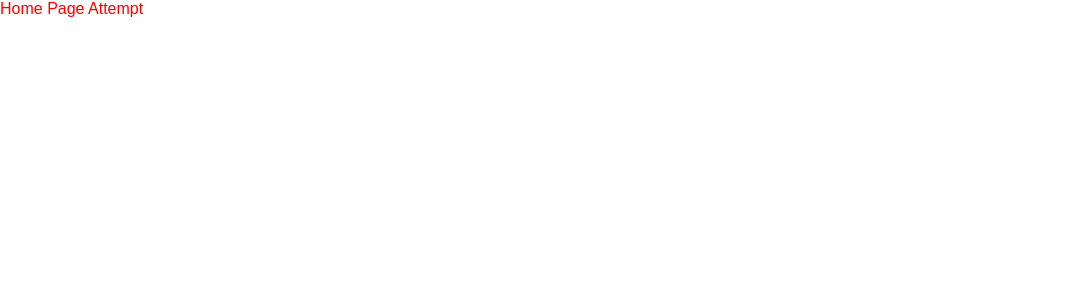
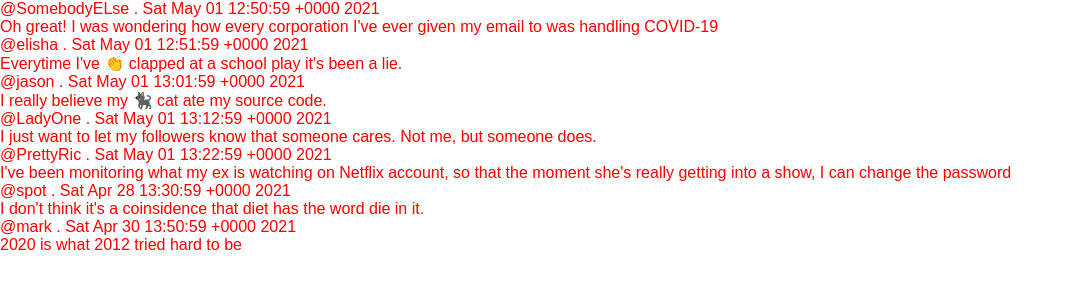
Before and after one commit to The-Flying-Dev/Project-3, a React (Create React App) app: page / in a window 1280 px wide. Shown: the top 300 px of the page, without its empty margins (0-1074 px from the left). Built offline with nearby package versions, Linux system fonts and the light colour scheme.

Commit message:
Update App

```diff
--- a/src/App.js
+++ /dev/null
@@ -1,9 +0,0 @@
-import React from 'react';
-//import ReactDOM from 'react-dom';
-import './index.css';
-
-function App() {
-    return <div className="App">Home Page Attempt</div>
-}
-
-export default App;
--- /dev/null
+++ b/src/components/App.jsx
@@ -0,0 +1,23 @@
+import React from 'react';
+import tweets from '../tweets.json';
+
+
+function App() {
+    return (
+        <div className="timeline">
+        {/* map over each object in array */}
+            {tweets.map(({ id, user, created_on, content }) => (
+                <div key={id} className="tweet">
+                    <div className="tweet-header">
+                      <span className="tweet-user">@{user}</span> .{' '}
+                      <span className="tweet-created-on">{created_on}</span>
+                    </div>
+                  <div className="tweet-content">{content}</div>
+                </div>
+
+            ))}
+        </div>
+    );
+};
+
+export default App;
--- a/src/index.js
+++ b/src/index.js
@@ -1,4 +1,8 @@
+import React from "react";
 import ReactDOM from 'react-dom';
-import App from './App';
+import App from './components/App';
+
+import './index.css';
+
 
 ReactDOM.render(<App />, document.getElementById('root'));
```
